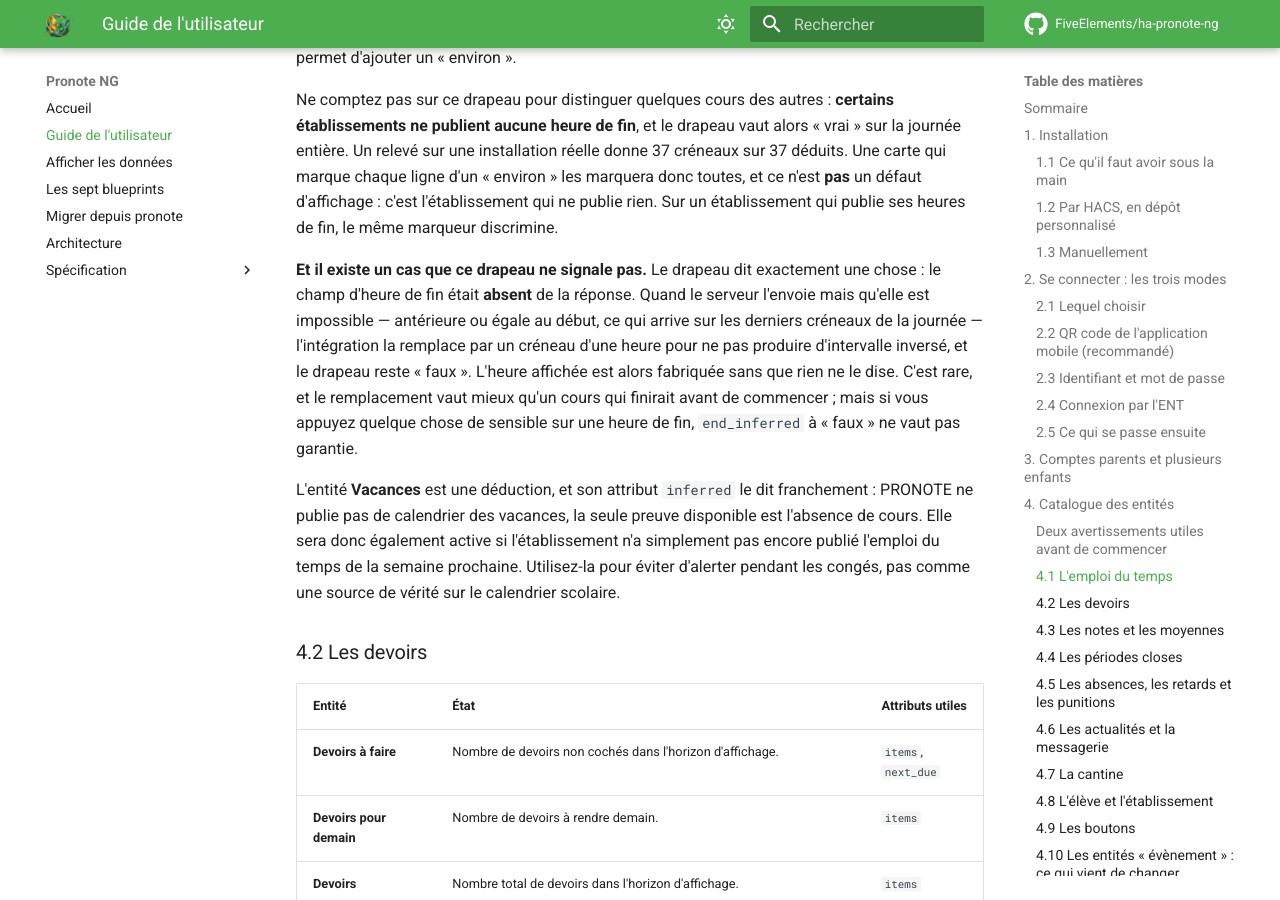
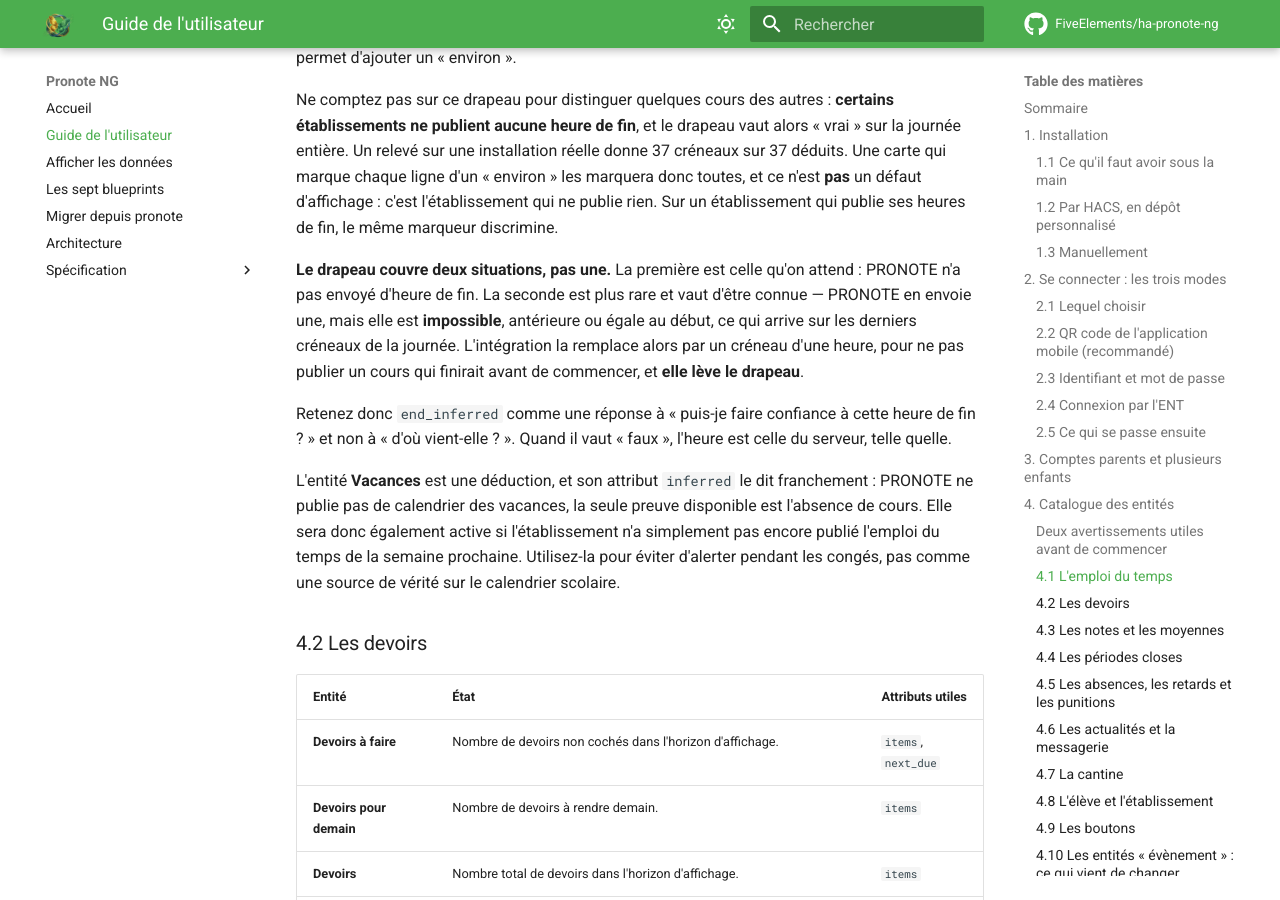
Before and after one commit to FiveElements/ha-pronote-ng, an MkDocs documentation site: the page built from docs/GUIDE-UTILISATEUR.md, in a window 1280 px wide and 900 px high, scrolled down 9555 px. Built offline with MkDocs 1.6.1 and Material for MkDocs 9.7.7, drawn with Linux system fonts in a browser that asks for light colours; comment, search, counter and statistics services are not loaded.

Commit message:
docs(guide): `end_inferred` couvre désormais les deux cas, et le § 4.1 le dit
Le défaut que j'avais signalé à `ha-pronote-core` est corrigé dans `gateway.py` :
`_sane_end` rend maintenant `(end, made_up)` et les deux chemins de décodage
font `end_inferred=... or made_up`. Une heure de fin que la garde a dû
fabriquer est donc signalée **même quand le serveur en avait envoyé une** —
présente mais impossible, antérieure ou égale au début.

Mon paragraphe précédent décrivait le trou et disait « un drapeau à faux ne vaut
pas garantie ». Ce n'est plus vrai, et le laisser serait pire que de ne rien
avoir écrit : le lecteur se méfierait d'une valeur désormais fiable. Le § 4.1
énonce les deux situations que le drapeau couvre et la conclusion à retenir —
`end_inferred` répond à « puis-je faire confiance à cette heure ? », pas à
« d'où vient-elle ? ». Quand il vaut faux, l'heure est celle du serveur.

Le pair a fait remarquer, à juste titre, que le correctif ne dépendait pas de la
question que je posais : que le serveur envoie ou non une fin inversée, marquer
la substitution rend vraie par construction l'affirmation que le docstring de
`_sane_end` tenait pour acquise. Une garde inatteignable ne coûte rien ; une
garde utile répare un défaut réel.

Corollaire pour les cartes, transmis à `ha-pronote-cards` : leur libellé
« le serveur ne l'a pas fournie, ou l'a fournie inutilisable » était faux quand
ils l'ont écrit et devient exact maintenant. Il n'y a rien à y changer.

`mkdocs build --strict` vert en conteneur propre.

Co-Authored-By: Claude Opus 5 (1M context) <noreply@anthropic.com>

```diff
--- a/docs/GUIDE-UTILISATEUR.md
+++ b/docs/GUIDE-UTILISATEUR.md
@@ -348,15 +348,16 @@ donne 37 créneaux sur 37 déduits. Une carte qui marque chaque ligne d'un
 c'est l'établissement qui ne publie rien. Sur un établissement qui publie ses
 heures de fin, le même marqueur discrimine.
 
-**Et il existe un cas que ce drapeau ne signale pas.** Le drapeau dit exactement
-une chose : le champ d'heure de fin était **absent** de la réponse. Quand le
-serveur l'envoie mais qu'elle est impossible — antérieure ou égale au début, ce
-qui arrive sur les derniers créneaux de la journée — l'intégration la remplace
-par un créneau d'une heure pour ne pas produire d'intervalle inversé, et le
-drapeau reste « faux ». L'heure affichée est alors fabriquée sans que rien ne le
-dise. C'est rare, et le remplacement vaut mieux qu'un cours qui finirait avant de
-commencer ; mais si vous appuyez quelque chose de sensible sur une heure de fin,
-`end_inferred` à « faux » ne vaut pas garantie.
+**Le drapeau couvre deux situations, pas une.** La première est celle qu'on
+attend : PRONOTE n'a pas envoyé d'heure de fin. La seconde est plus rare et vaut
+d'être connue — PRONOTE en envoie une, mais elle est **impossible**, antérieure
+ou égale au début, ce qui arrive sur les derniers créneaux de la journée.
+L'intégration la remplace alors par un créneau d'une heure, pour ne pas publier
+un cours qui finirait avant de commencer, et **elle lève le drapeau**.
+
+Retenez donc `end_inferred` comme une réponse à « puis-je faire confiance à
+cette heure de fin ? » et non à « d'où vient-elle ? ». Quand il vaut « faux »,
+l'heure est celle du serveur, telle quelle.
 
 L'entité **Vacances** est une déduction, et son attribut `inferred` le dit
 franchement : PRONOTE ne publie pas de calendrier des vacances, la seule preuve
```
